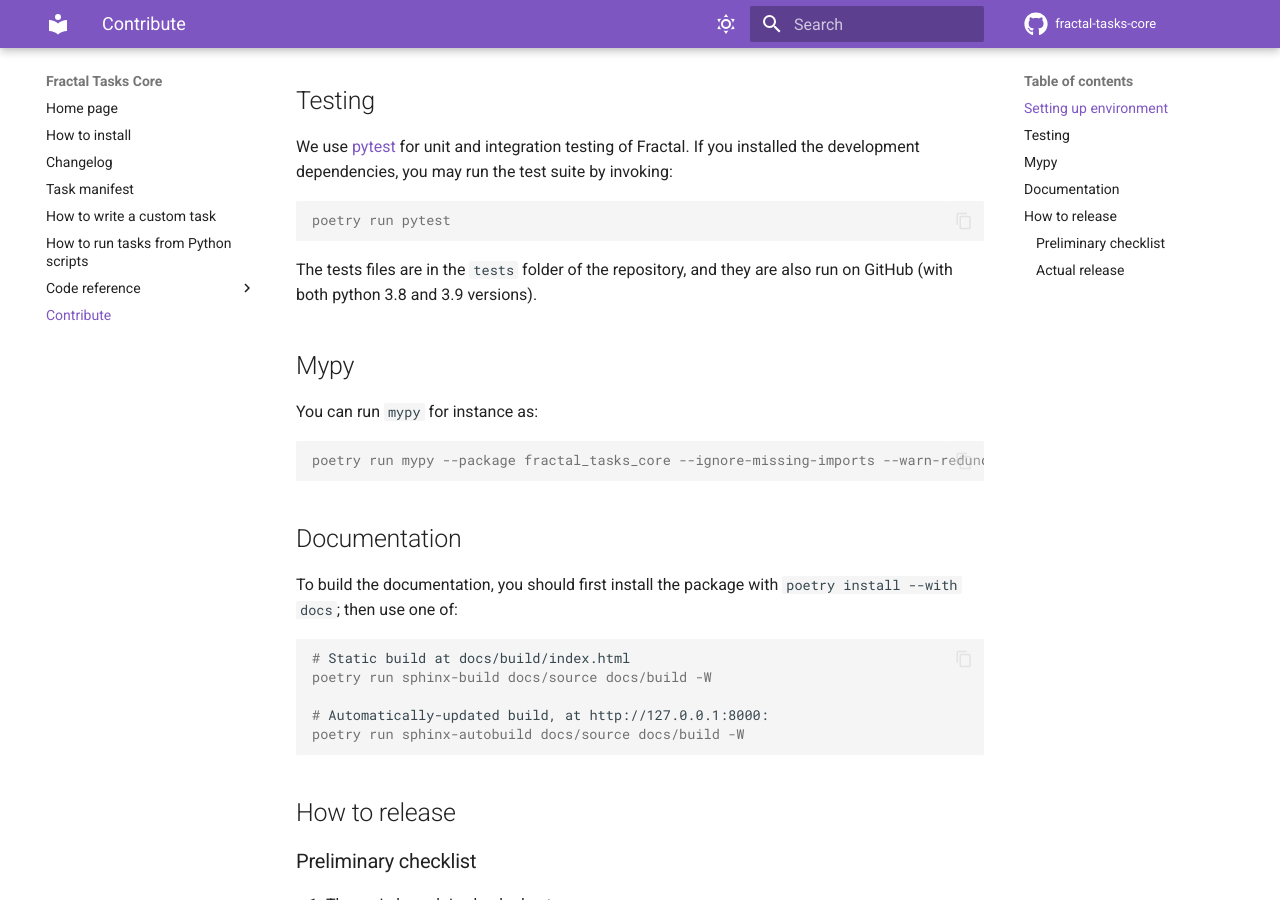
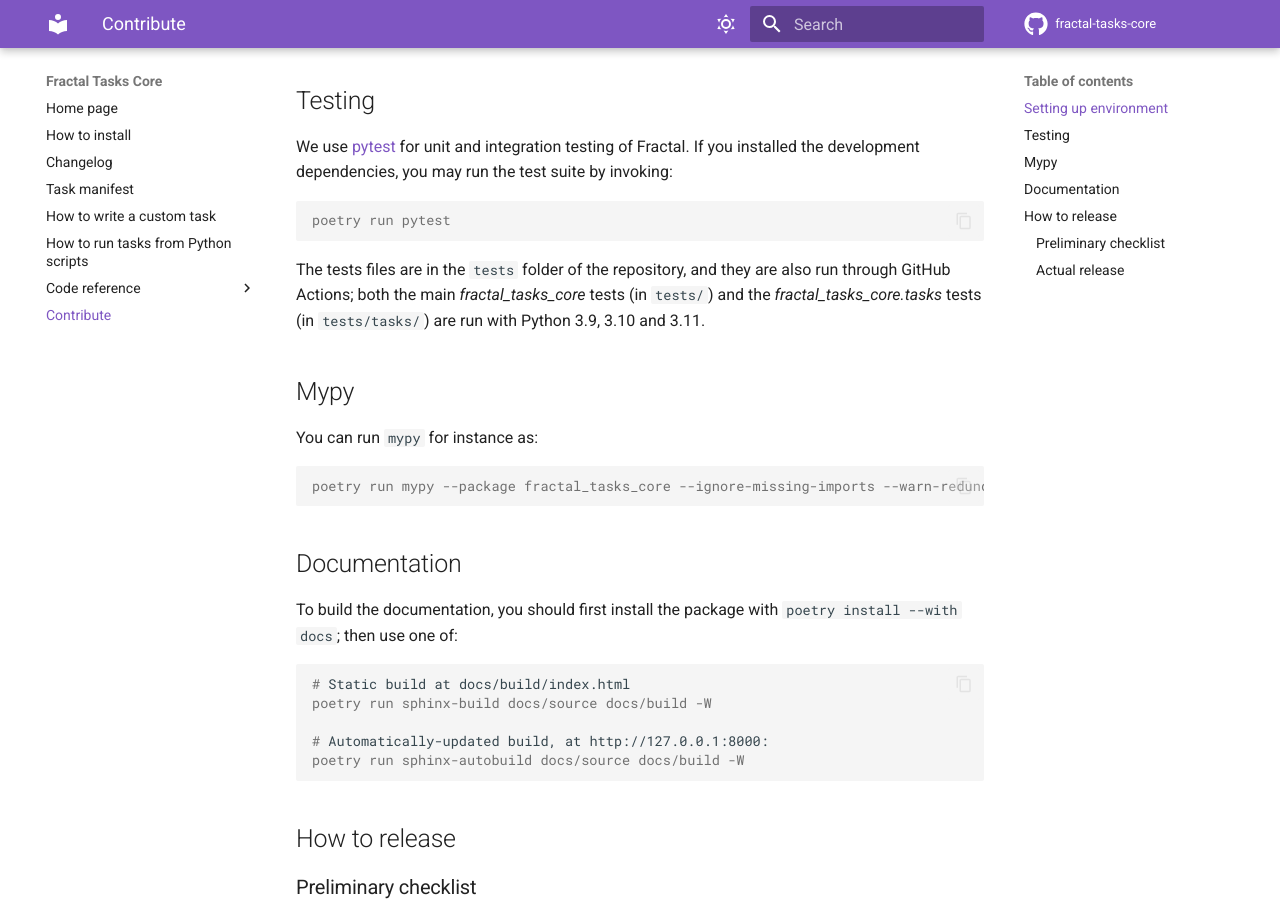
Before and after one commit to fractal-analytics-platform/fractal-tasks-core, an MkDocs documentation site: the page built from docs/contribute.md, in a window 1280 px wide and 900 px high, scrolled down 404 px. Built offline with MkDocs 1.6.1 and Material for MkDocs 9.7.7, drawn with Linux system fonts in a browser that asks for light colours; comment, search, counter and statistics services are not loaded.

Commit message:
Update docs content

````diff
--- a/docs/contribute.md
+++ b/docs/contribute.md
@@ -19,7 +19,10 @@ We use [pytest](https://docs.pytest.org) for unit and integration testing of Fra
 poetry run pytest
 ```
 
-The tests files are in the `tests` folder of the repository, and they are also run on GitHub (with both python 3.8 and 3.9 versions).
+The tests files are in the `tests` folder of the repository, and they are also
+run through GitHub Actions; both the main _fractal_tasks_core_ tests (in
+`tests/`) and the _fractal_tasks_core.tasks_ tests (in `tests/tasks/`) are run
+with Python 3.9, 3.10 and 3.11.
 
 ## Mypy
 
````
Also changed, not shown: docs/how_to_install.md (+1 -1 lines).
